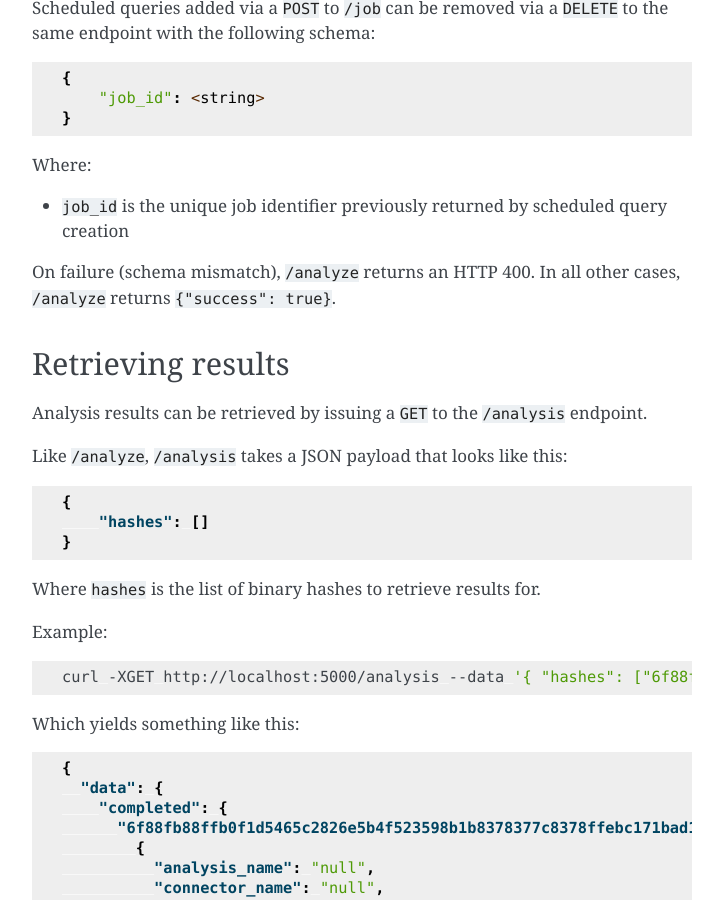
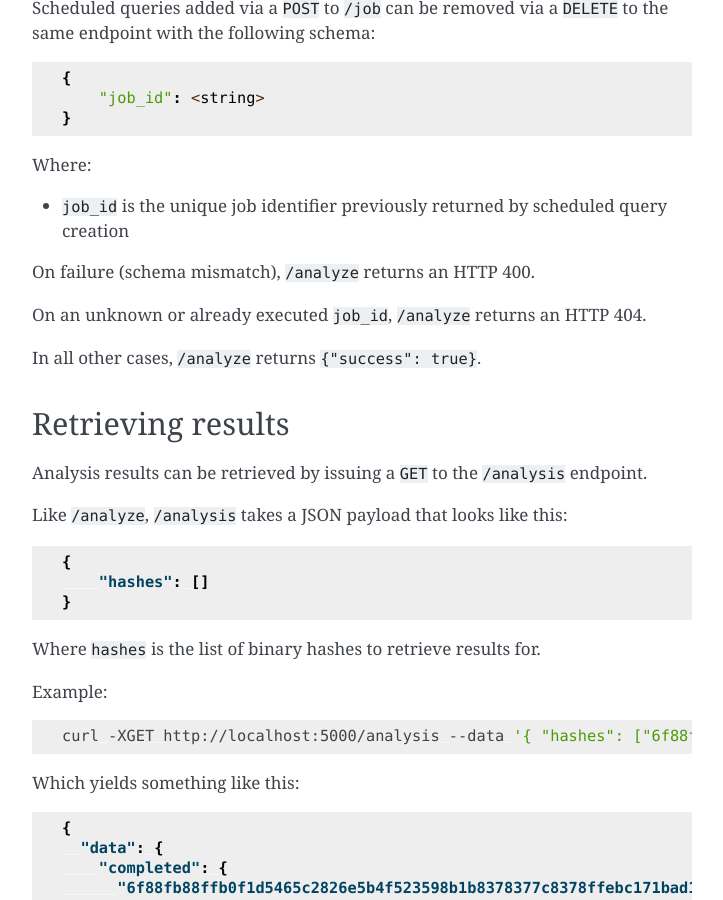
Before and after one commit to scoders/cb-psc-integration, a Sphinx documentation site: the page built from docs/source/rest-api.rst, in a window 1280 px wide and 900 px high, scrolled down 1919 px. Shown: the whole window, without its empty margins (388-1111 px from the left). Built offline with Sphinx 7.4.7, drawn with Linux system fonts in a browser that asks for light colours.

Commit message:
docs: Update REST API

```diff
--- a/docs/source/rest-api.rst
+++ b/docs/source/rest-api.rst
@@ -106,6 +106,9 @@ Where:
 * ``job_id`` is the unique job identifier previously returned by scheduled query creation
 
 On failure (schema mismatch), ``/analyze`` returns an HTTP 400.
+
+On an unknown or already executed ``job_id``, ``/analyze`` returns an HTTP 404.
+
 In all other cases, ``/analyze`` returns ``{"success": true}``.
 
 Retrieving results
```
